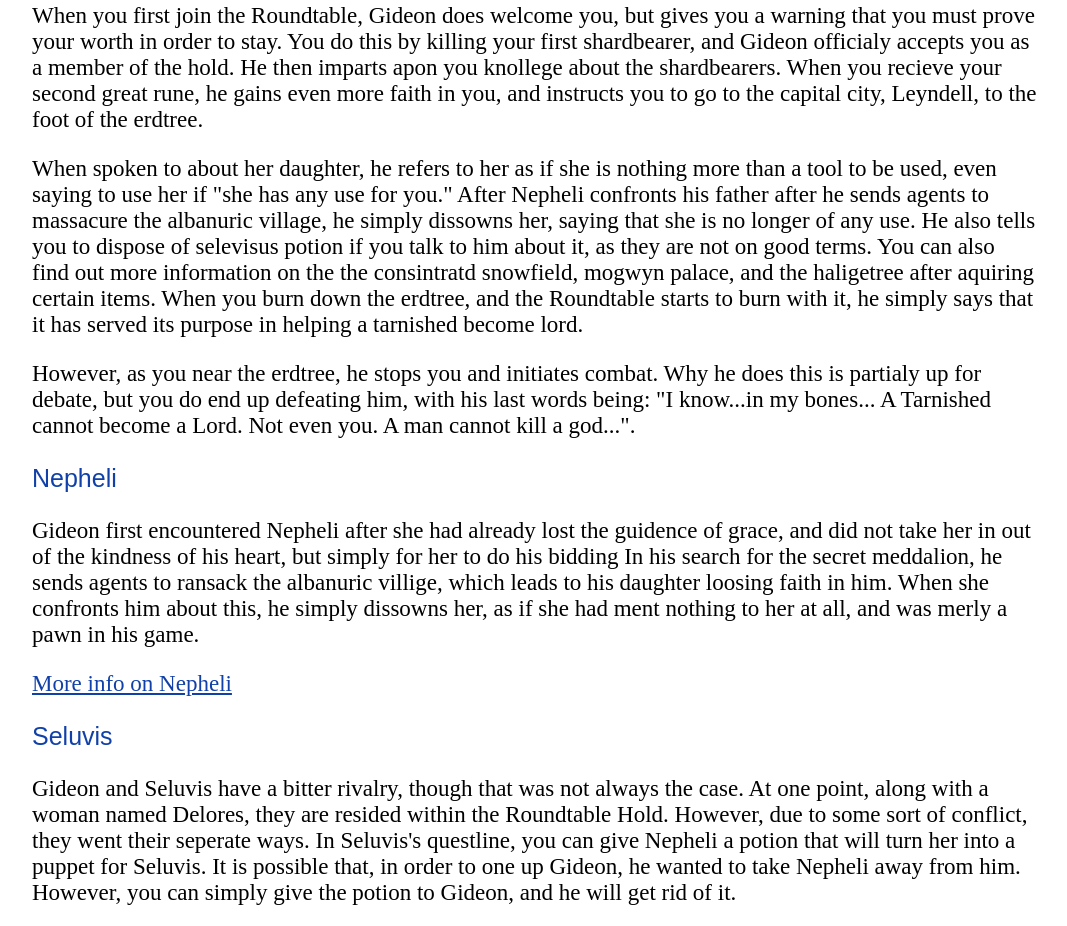
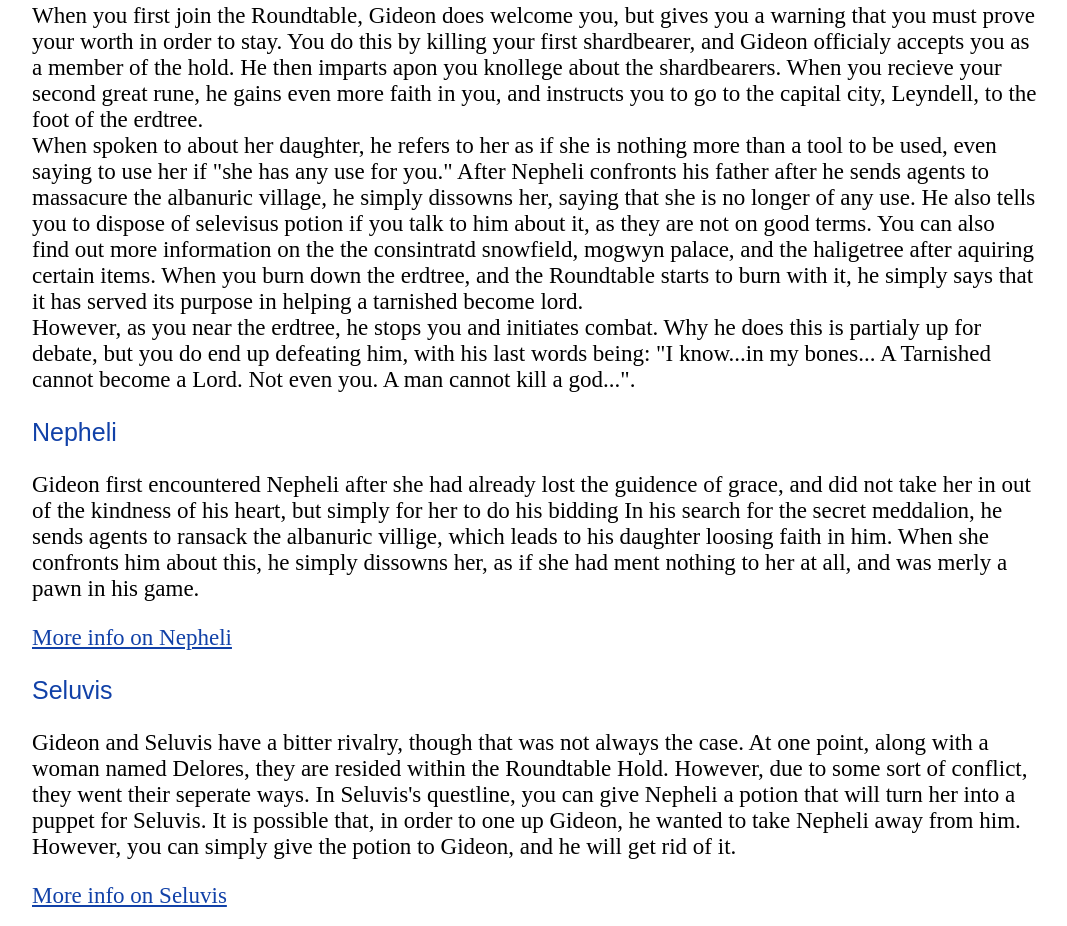
Before and after one commit to Nebra77/cartoon-hero, a plain HTML site: page index.html in a window 1280 px wide. Shown: the part 1572-2498 px from the top of the page, without its empty margins (33-1100 px from the left). Drawn offline with Linux system fonts and the light colour scheme; a web font is replaced by a local one.

Commit message:
changed p to br

```diff
--- a/index.html
+++ b/index.html
@@ -33,12 +33,10 @@
         <h3>The Chosen Tarnished</h3> <!--Main Character-->
         <p>When you first join the Roundtable, Gideon does welcome you, but gives you a warning that you must prove your worth in order to stay. You do this by killing your first shardbearer, and
             Gideon officialy accepts you as a member of the hold. He then imparts apon you knollege about the shardbearers. When you recieve your second great rune, he gains even more faith in you, and instructs
-            you to go to the capital city, Leyndell, to the foot of the erdtree. </p>
-        <p>When spoken to about her daughter, he refers to her as if she is nothing more than a tool to be used, even saying to use  her if "she has any use for you." After Nepheli confronts his father after he sends agents to massacure the albanuric village, he simply dissowns her, saying that she is no longer of any use. He also
+            you to go to the capital city, Leyndell, to the foot of the erdtree.<br>When spoken to about her daughter, he refers to her as if she is nothing more than a tool to be used, even saying to use  her if "she has any use for you." After Nepheli confronts his father after he sends agents to massacure the albanuric village, he simply dissowns her, saying that she is no longer of any use. He also
             tells you to dispose of selevisus potion if you talk to him about it, as they are not on good terms. You can also find out more information on the the consintratd snowfield, mogwyn palace, and the haligetree
-            after aquiring certain items. When you burn down the erdtree, and the Roundtable starts to burn with it, he simply says that it has served its purpose in helping a tarnished become lord. </p>
-        <p>However, as you near the erdtree, he stops you and initiates combat. Why he does this is partialy up for debate, but you do end up defeating him, with his last words being: "I know...in my bones...
-            A Tarnished cannot become a Lord. Not even you. A man cannot kill a god...".</p>
+            after aquiring certain items. When you burn down the erdtree, and the Roundtable starts to burn with it, he simply says that it has served its purpose in helping a tarnished become lord.<br>However, as you near the erdtree, he stops you and initiates combat. Why he does this is partialy up for debate, but you do end up defeating him, with his last words being: "I know...in my bones...
+            A Tarnished cannot become a Lord. Not even you. A man cannot kill a god...".
         </p>
         <h3>Nepheli</h3> <!--Nepheli-->
         <p>Gideon first encountered Nepheli after she had already lost the guidence of grace, and did not take her in out of the kindness of his heart, but simply for her to do his bidding
```
